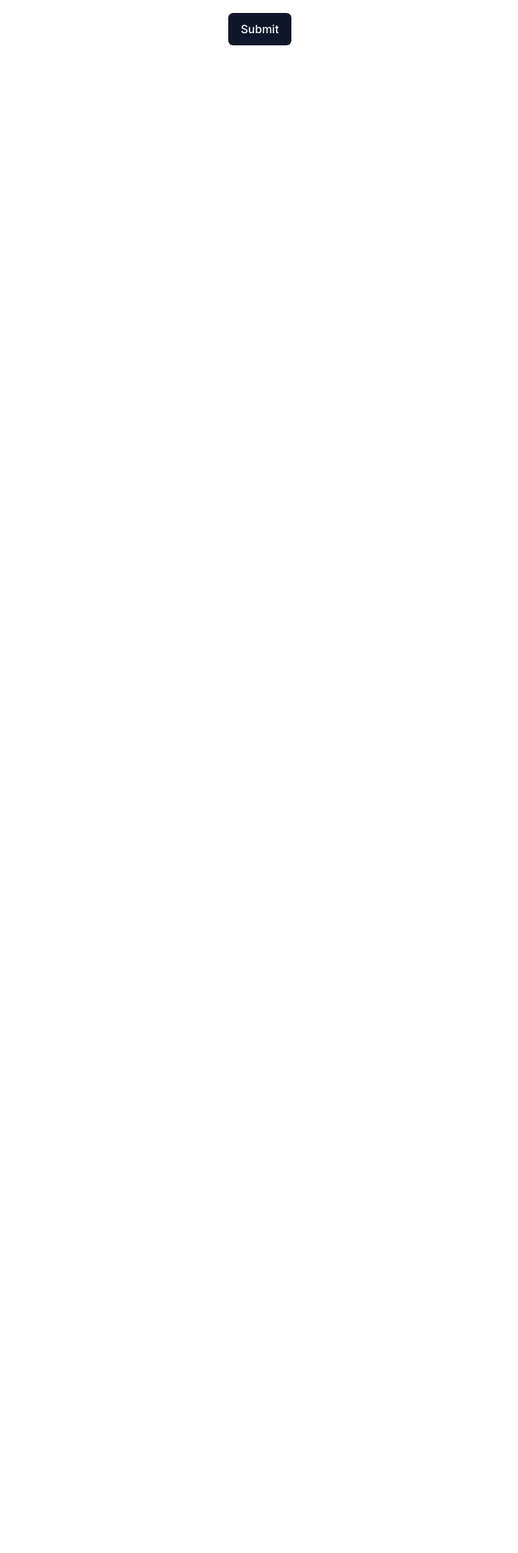
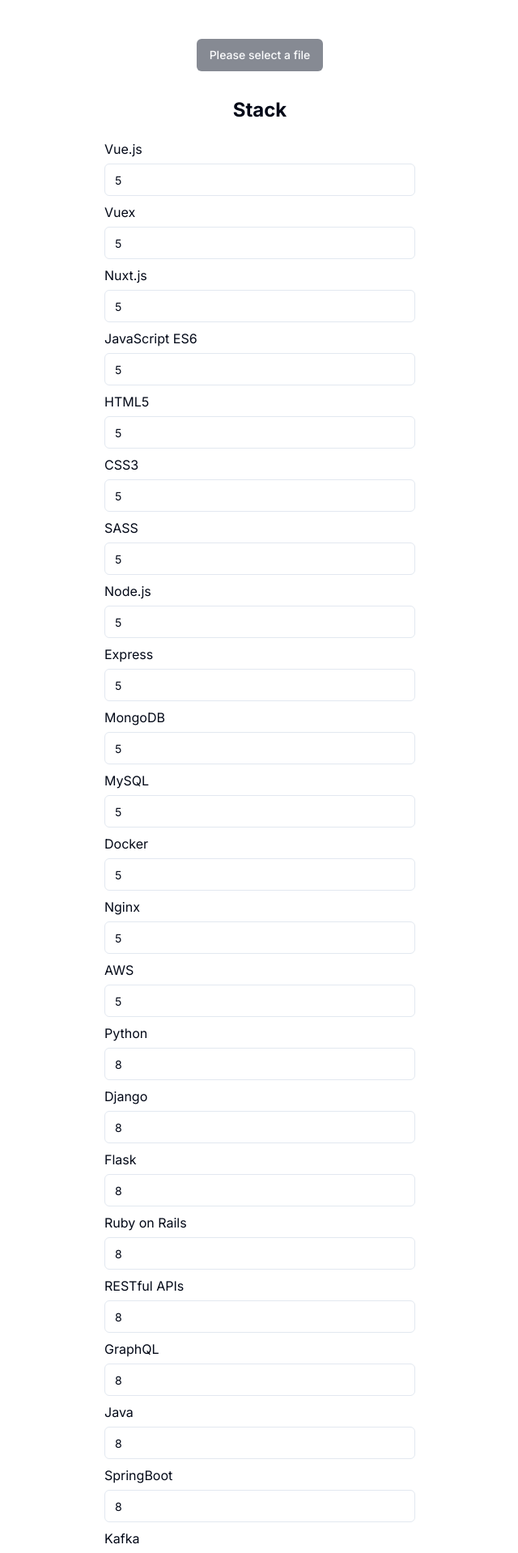
Before and after one commit to esponges/dev-assessments-app, a Next.js app: page /app/assess-profile in a window 1280 px wide. Shown: the part 180-2098 px from the top of the page at 81% size, without its empty margins (319-959 px from the left). Before the commit the page ends 840 px from the top, so only its background shows below. Built offline with nearby package versions, Linux system fonts and the light colour scheme.

Commit message:
display mocked data

```diff
--- a/src/pages/app/assess-profile/index.tsx
+++ b/src/pages/app/assess-profile/index.tsx
@@ -1,10 +1,178 @@
 import { InputFile } from '@/components/atoms/input-file';
 import { Button } from '@/components/ui/button';
 import { Label } from '@radix-ui/react-label';
+import { Input } from '@/components/ui/input';
+import { useMutation } from '@tanstack/react-query';
 import { useState } from 'react';
+
+export const dynamic = 'force-dynamic';
+
+const testData = {
+  LLMParsedResponse: {
+    tech_stack: [
+      {
+        tech: 'Vue.js',
+        years_of_experience: 5,
+      },
+      {
+        tech: 'Vuex',
+        years_of_experience: 5,
+      },
+      {
+        tech: 'Nuxt.js',
+        years_of_experience: 5,
+      },
+      {
+        tech: 'JavaScript ES6',
+        years_of_experience: 5,
+      },
+      {
+        tech: 'HTML5',
+        years_of_experience: 5,
+      },
+      {
+        tech: 'CSS3',
+        years_of_experience: 5,
+      },
+      {
+        tech: 'SASS',
+        years_of_experience: 5,
+      },
+      {
+        tech: 'Node.js',
+        years_of_experience: 5,
+      },
+      {
+        tech: 'Express',
+        years_of_experience: 5,
+      },
+      {
+        tech: 'MongoDB',
+        years_of_experience: 5,
+      },
+      {
+        tech: 'MySQL',
+        years_of_experience: 5,
+      },
+      {
+        tech: 'Docker',
+        years_of_experience: 5,
+      },
+      {
+        tech: 'Nginx',
+        years_of_experience: 5,
+      },
+      {
+        tech: 'AWS',
+        years_of_experience: 5,
+      },
+      {
+        tech: 'Python',
+        years_of_experience: 8,
+      },
+      {
+        tech: 'Django',
+        years_of_experience: 8,
+      },
+      {
+        tech: 'Flask',
+        years_of_experience: 8,
+      },
+      {
+        tech: 'Ruby on Rails',
+        years_of_experience: 8,
+      },
+      {
+        tech: 'RESTful APIs',
+        years_of_experience: 8,
+      },
+      {
+        tech: 'GraphQL',
+        years_of_experience: 8,
+      },
+      {
+        tech: 'Java',
+        years_of_experience: 8,
+      },
+      {
+        tech: 'SpringBoot',
+        years_of_experience: 8,
+      },
+      {
+        tech: 'Kafka',
+        years_of_experience: 8,
+      },
+      {
+        tech: 'Redis',
+        years_of_experience: 8,
+      },
+      {
+        tech: 'Elasticsearch',
+        years_of_experience: 8,
+      },
+      {
+        tech: 'Celery',
+        years_of_experience: 8,
+      },
+      {
+        tech: 'RabbitMQ',
+        years_of_experience: 8,
+      },
+      {
+        tech: 'Docker',
+        years_of_experience: 8,
+      },
+      {
+        tech: 'Kubernetes',
+        years_of_experience: 8,
+      },
+    ],
+  },
+};
+
+const onUpload = async (file: File) => {
+  const body = {
+    resume: 'file',
+    upsert: false,
+  };
+
+  const formData = new FormData();
+  formData.append('file', file);
+  formData.append('body', JSON.stringify(body));
+
+  const res = await fetch(
+    `${process.env.NEXT_PUBLIC_API_URL}/api/candidate/parse_resume`,
+    {
+      method: 'POST',
+      body: formData,
+    }
+  );
+
+  if (!res.ok) {
+    throw new Error('Network response was not ok');
+  }
+
+  return res.json();
+};
 
 export default function AssessProfile() {
   const [file, setFile] = useState<File | null>(null);
+  const { data, mutate, isPending } = useMutation<typeof testData, Error, File>(
+    {
+      mutationFn: onUpload,
+      onSuccess: (data) => {
+        console.log('resolved', data);
+      },
+    }
+  );
+
+  const handleUpload = async () => {
+    if (file) {
+      await onUpload(file);
+    }
+  };
+
+  console.log({ data, isPending });
 
   return (
     <main className='flex min-h-screen flex-col items-center py-12'>
@@ -18,17 +186,28 @@
         className='my-4'
         label='Upload your resume'
       />
-      {file && <Label className='my-4'>{file.name}</Label>}
-      <Button
-        onClick={() => {
-          if (file) {
-            console.log(file);
-          }
-        }}
-        className='my-4'
-      >
-        Submit
+      <Label className='my-4'>{file?.name || ''}</Label>
+      <Button onClick={handleUpload} className='my-4' disabled={!file}>
+        {!file ? 'Please select a file' : isPending ? 'Uploading...' : 'Upload'}
       </Button>
+      {testData ? (
+        <>
+          <h1 className='text-2xl font-bold my-4'>Stack</h1>
+          {testData.LLMParsedResponse.tech_stack.map((el, i) => (
+            <div key={el.tech + i} className='grid w-full max-w-sm items-center gap-1.5 my-1'>
+              <Label htmlFor={el.tech}>{el.tech}</Label>
+              <Input
+                type='number'
+                id={el.tech}
+                value={el.years_of_experience}
+                onChange={(e) => {
+                  console.log('e', e.target.value);
+                }}
+              />
+            </div>
+          ))}
+        </>
+      ) : null}
     </main>
   );
 }
```
